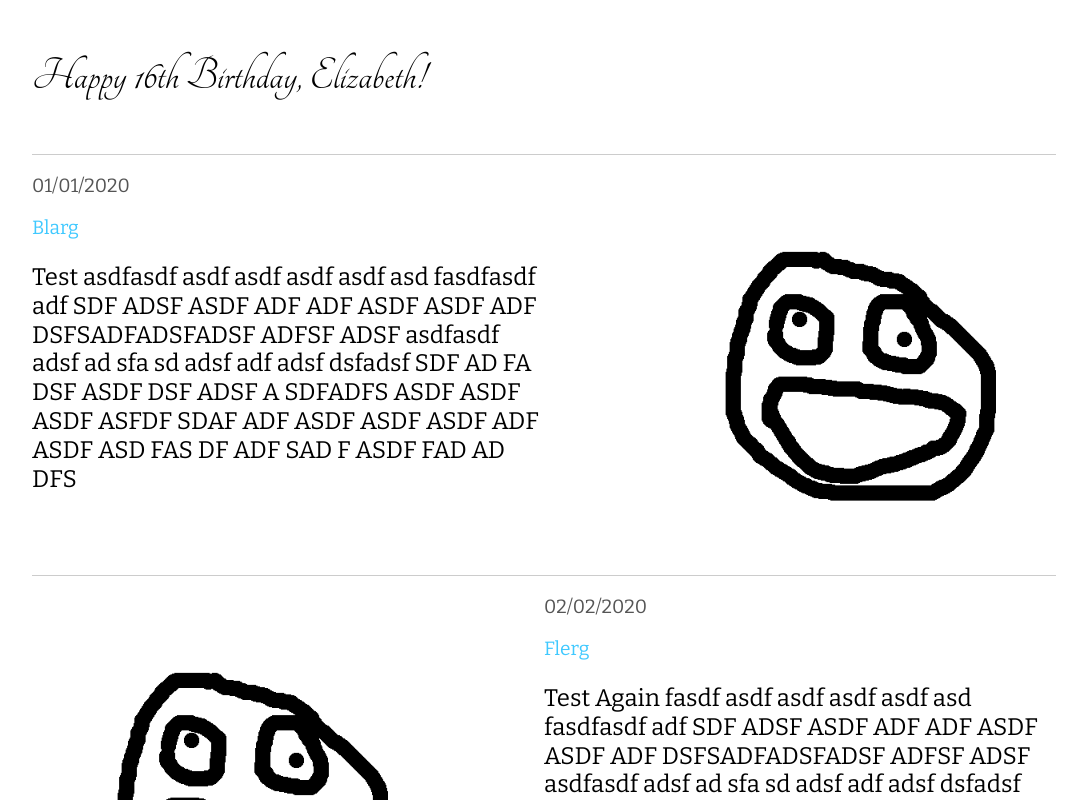
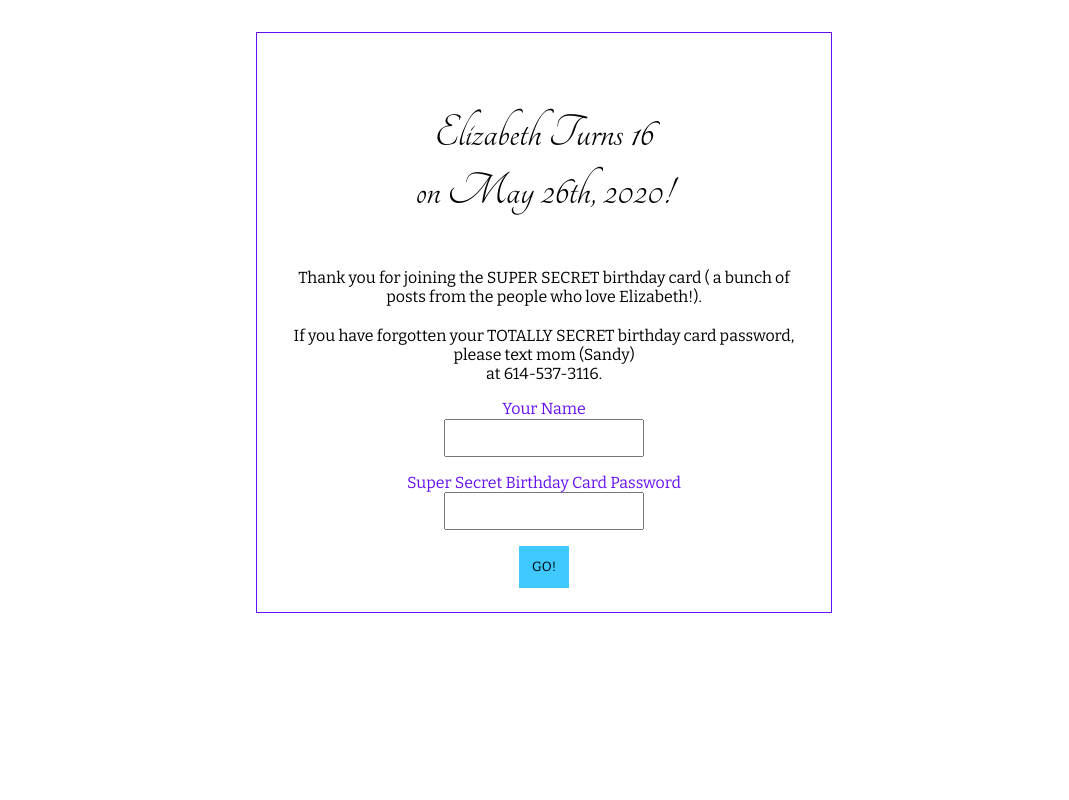
Before and after one commit to CheeseInTheDark/posts-page, a React (Create React App) app: page / in a window 1280 px wide. Shown: the top 800 px of the page, without its empty margins (96-1165 px from the left). Built offline with nearby package versions, Linux system fonts and the light colour scheme.

Commit message:
Mom: put App back in root

```diff
--- a/src/index.js
+++ b/src/index.js
@@ -11,7 +11,7 @@ import PostsConnector from './PostsConnector';
 ReactDOM.render(
   <React.StrictMode>
     <Provider store={ store }>
-      <PostsConnector />
+      <App />
     </Provider>
   </React.StrictMode>,
   document.getElementById('root')
```
